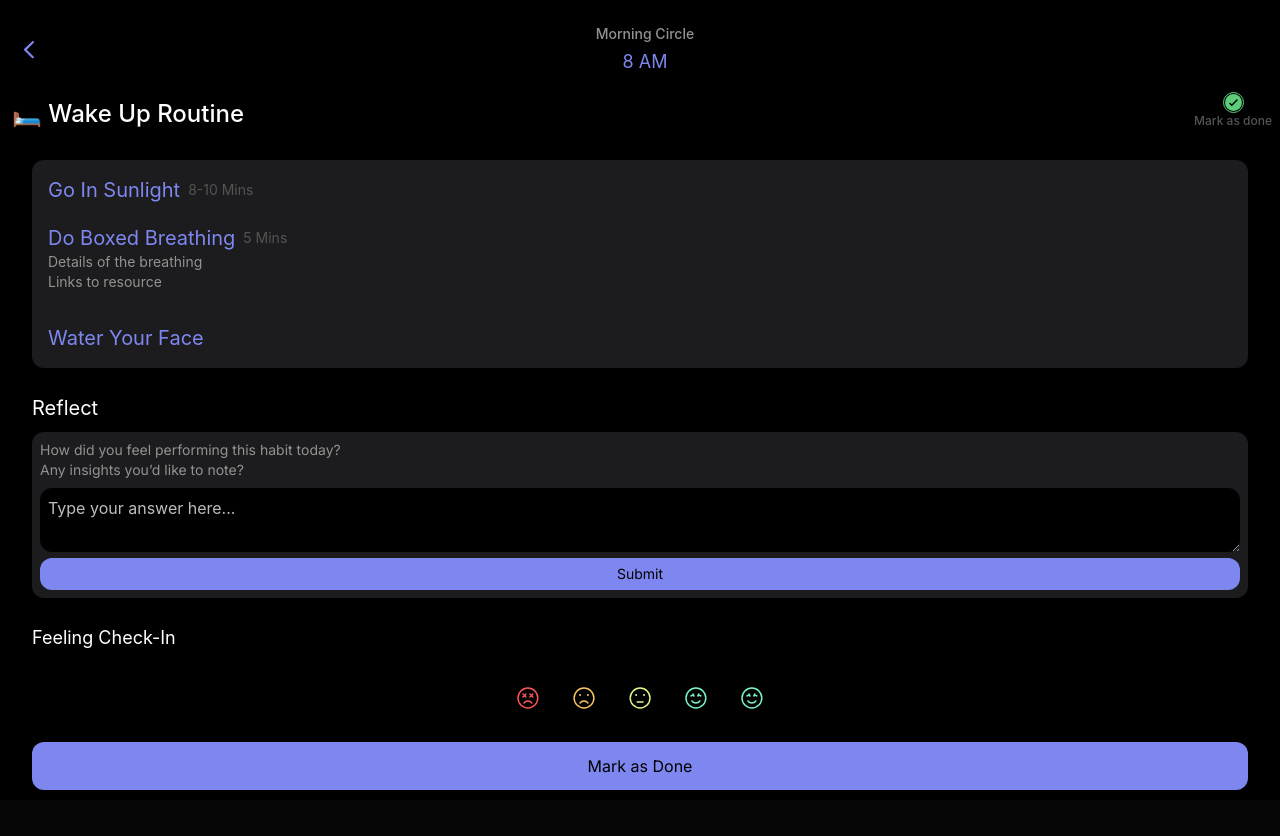
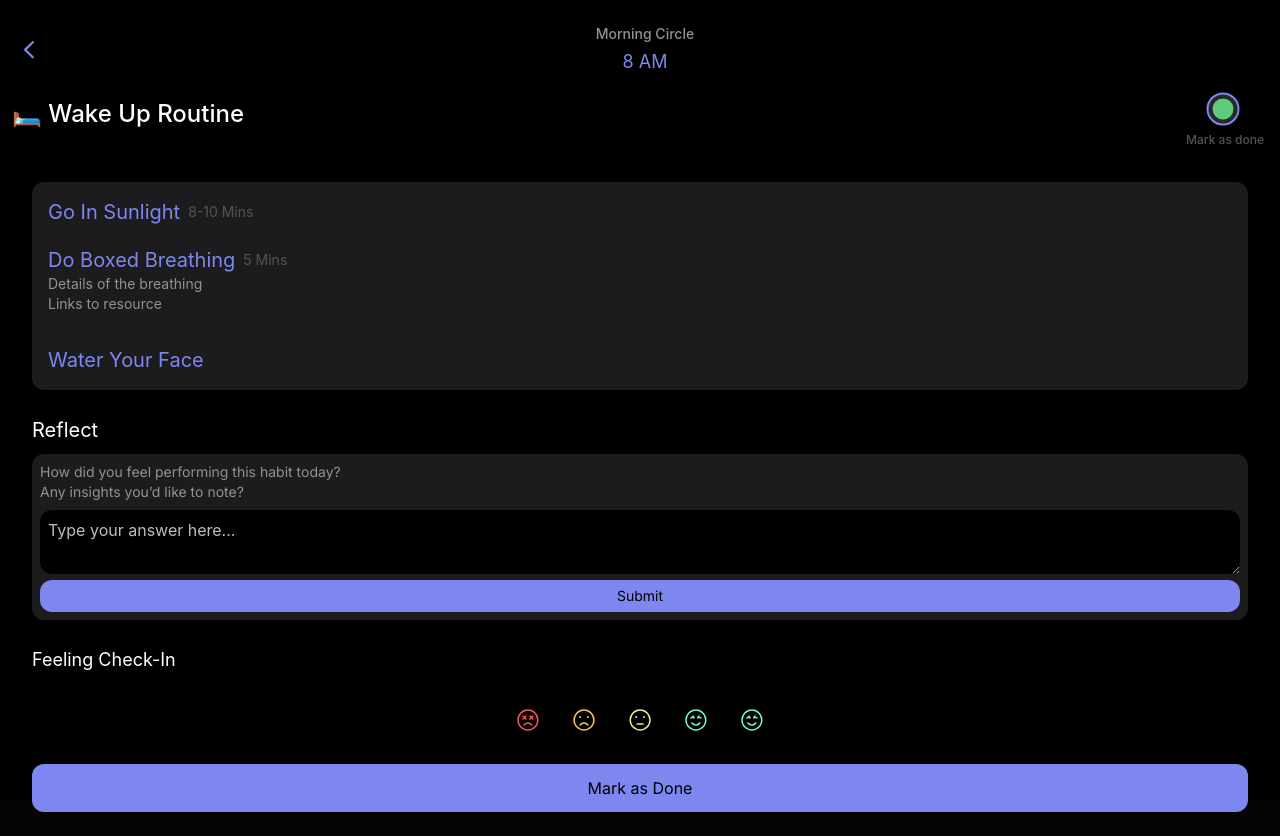
Before and after one commit to on-the-move-life/otm-client, a React (Create React App) app: page /wakeup in a window 1280 px wide. Before the commit the page ends 814 px from the top, so only its background shows below. Built offline with nearby package versions, Linux system fonts and the light colour scheme; sample sign-in values are in the browser's storage.

Commit message:
fixed spacing in circle page

```diff
--- a/src/features/LifeStyleRoutines/wakeUp.js
+++ b/src/features/LifeStyleRoutines/wakeUp.js
@@ -32,16 +32,16 @@ const WakeUp = () => {
                 <h1 className="text-2xl leading-normal text-white font-sfpro font-medium capitalize p-1">🛏️ Wake Up Routine</h1>
                 <button className="flex items-center flex-col ">
                     <div className="" />
+                    <div className='pr-3'>
+                        <svg width="34" height="34" viewBox="0 0 34 34" fill="none" xmlns="http://www.w3.org/2000/svg">
+                            <circle cx="17" cy="17" r="15.5" fill="#282828" stroke="#7E87EF" stroke-width="2" />
+                            <circle cx="17" cy="17" r="10.5" fill="#5ECC7B" />
+                        </svg>
+                    </div>
 
-                    <svg width="21" height="21" viewBox="0 0 21 21" fill="none" xmlns="http://www.w3.org/2000/svg">
-                        <g id="Group 523">
-                            <circle id="Ellipse 105" cx="10.5" cy="10.5" r="8.5" fill="#5ECC7B" />
-                            <circle id="Ellipse 106" cx="10.5" cy="10.5" r="10" stroke="#5ECC7B" />
-                            <path id="Icon" d="M14 8L8.77952 13.25L7 11.4604" stroke="black" strokeWidth="1.45833" strokeLinecap="round" strokeLinejoin="round" />
-                        </g>
-                    </svg>
 
-                    <span className="text-customGray font-sfpro text-xs font-medium">Mark as done</span>
+                    <div className='pr-2 pb-2'>  <span className="text-customGray font-sfpro text-xs font-medium">Mark as done</span>
+                    </div>
                 </button>
             </div>
 
```
